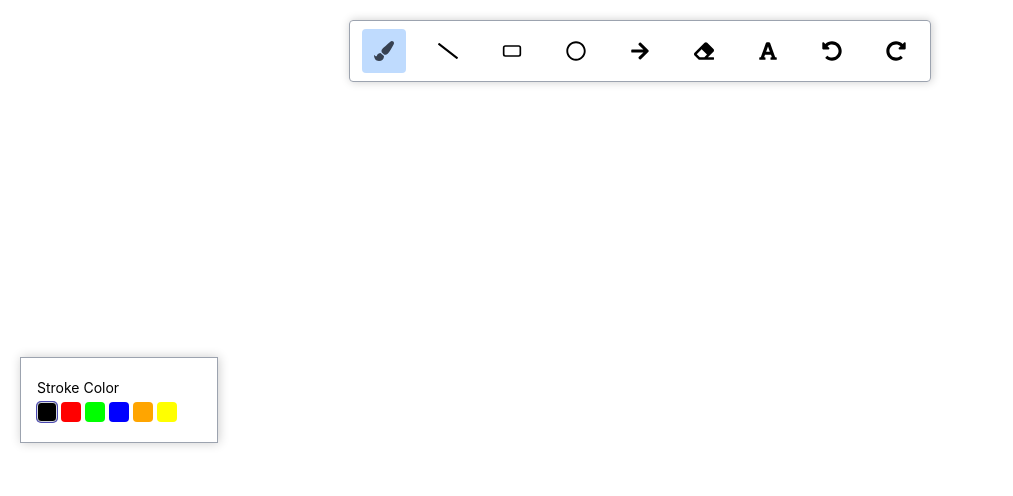
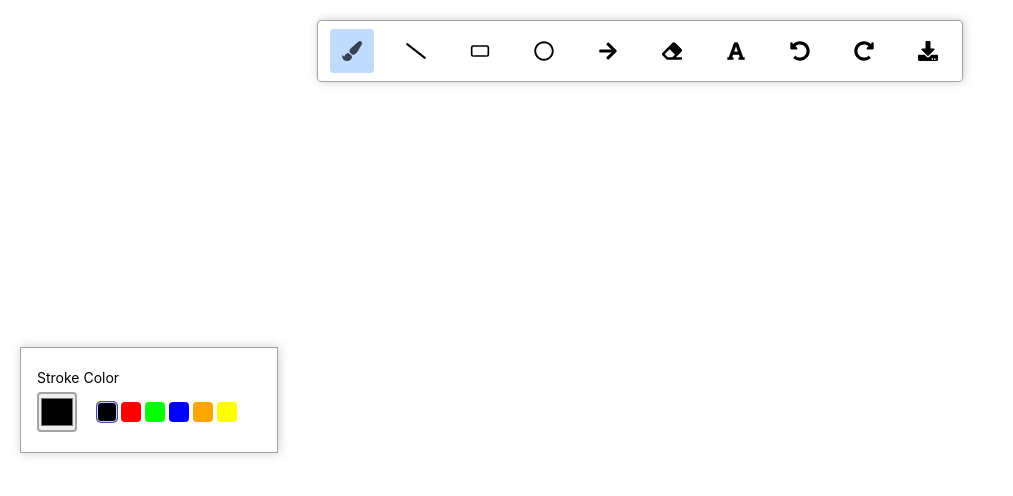
Before and after one commit to DeepaliSaini4/VisionBoard, a React (Create React App) app: page / in a window 1280 px wide. Shown: the top 496 px of the page, without its empty margins (0-1013 px from the left). Built offline with nearby package versions, Linux system fonts and the light colour scheme.

Commit message:
Implemented download feature, Color picker and null stroke (Fixed the bug unable to erase text using measureText) current bug: colot picker not implemented for fill color

```diff
--- a/src/components/Toolbar/index.js
+++ b/src/components/Toolbar/index.js
@@ -3,6 +3,7 @@ import classes from "./index.module.css";
 import cx from "classnames";
 import { FaUndoAlt } from "react-icons/fa";
 import { FaRedoAlt } from "react-icons/fa";
+import { FaDownload } from "react-icons/fa";
 import { FaSlash, FaRegCircle, FaArrowRight,FaPaintBrush, FaEraser,FaFont } from "react-icons/fa";
 import { LuRectangleHorizontal } from "react-icons/lu";
 import { TOOL_ITEMS } from "../../constants";
@@ -10,6 +11,15 @@ import boardContext from "../../store/board-context";
 
 const Toolbar = () => {
   const { activeToolItem, changeToolHandler, undo, redo } = useContext(boardContext);
+   // Standard way to download canvas => https://stackoverflow.com/questions/10673122/how-to-save-canvas-as-an-image-with-canvas-todataurlAdd commentMore actions
+   const handleDownloadClick = () => {
+    const canvas = document.getElementById("canvas");
+    const data = canvas.toDataURL("image/png");
+    const anchor = document.createElement("a");
+    anchor.href = data;
+    anchor.download = "board.png";
+    anchor.click();
+  }
   return (
     <div className={classes.container}>
       <div
@@ -83,6 +93,12 @@ const Toolbar = () => {
       >
         <FaRedoAlt />
       </div>
+      <div
+        className={classes.toolItem}
+        onClick={handleDownloadClick}
+      >
+        <FaDownload />
+      </div>
     </div>
   );
 };
--- a/src/components/Toolbox/index.js
+++ b/src/components/Toolbox/index.js
@@ -25,6 +25,14 @@ const Toolbox = () => {
         <div className={classes.selectOptionContainer}>
           <div className={classes.toolBoxLabel}>Stroke Color</div>
           <div className={classes.colorsContainer}>
+          <div>
+                <input
+                  className={classes.colorPicker}
+                  type="color"
+                  value={strokeColor}
+                  onChange={(e) => changeStroke(activeToolItem, e.target.value)}
+                ></input>
+              </div>
             {Object.keys(COLORS).map((key) => {
               return (
                 <div
@@ -45,6 +53,27 @@ const Toolbox = () => {
         <div className={classes.selectOptionContainer}>
           <div className={classes.toolBoxLabel}>Fill Color</div>
           <div className={classes.colorsContainer}>
+          {fillColor === null ? (
+                <div
+                  className={cx(classes.colorPicker, classes.noFillColorBox)}
+                  onClick={() => changeFill(activeToolItem, COLORS.BLACK)}
+                ></div>
+              ) : (
+                <div>
+                  <input
+                    className={classes.colorPicker}
+                    type="color"
+                    value={strokeColor}
+                    onChange={(e) => changeFill(activeToolItem, e.target.value)}
+                  ></input>
+                </div>
+              )}
+              <div
+                className={cx(classes.colorBox, classes.noFillColorBox, {
+                  [classes.activeColorBox]: fillColor === null,
+                })}
+                onClick={() => changeFill(activeToolItem, null)}
+              ></div>
             {Object.keys(COLORS).map((key) => {
               return (
                 <div
--- a/src/utils/math.js
+++ b/src/utils/math.js
@@ -49,10 +49,41 @@ export const isPointNearElement = (element, pointX, pointY) => {
       );
 
   // isPointInPath() method => https://developer.mozilla.org/en-US/docs/Web/API/CanvasRenderingContext2D/isPointInPath
-  case TOOL_ITEMS.BRUSH:
+  case TOOL_ITEMS.BRUSH:{
     const canvas = document.getElementById("canvas");
     const context = canvas.getContext("2d");
     return context.isPointInPath(element.path, pointX, pointY);
+  }
+
+  case TOOL_ITEMS.TEXT: {
+    const canvas = document.getElementById("canvas");
+    const context = canvas.getContext("2d");
+    context.font = `${element.size}px Caveat`;
+    context.fillStyle = element.stroke;
+    const textWidth = context.measureText(element.text).width;
+    const textHeight = parseInt(element.size); // parseInt bcoz it returns string
+    context.restore();
+    return (
+      isPointCloseToLine(x1, y1, x1 + textWidth, y1, pointX, pointY) ||
+      isPointCloseToLine(x1, y1, x1, y1 + textHeight, pointX, pointY) ||
+      isPointCloseToLine(
+        x1,
+        y1 + textHeight,
+        x1 + textWidth,
+        y1 + textHeight,
+        pointX,
+        pointY
+      ) ||
+      isPointCloseToLine(
+        x1 + textWidth,
+        y1,
+        x1 + textWidth,
+        y1 + textHeight,
+        pointX,
+        pointY
+      )
+    );
+  }
 
   default:
     throw new Error("Type not recognized");
```
